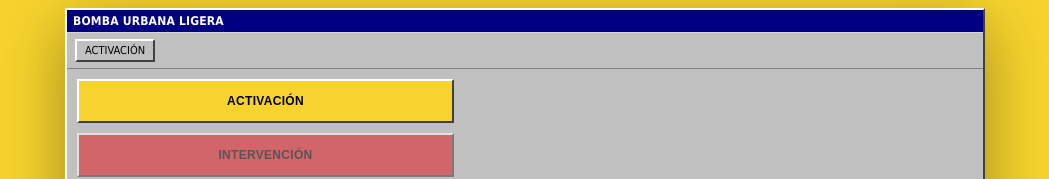
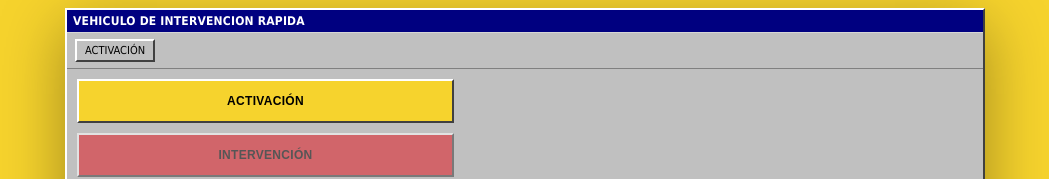
Before and after one commit to PGilLongo/TIMEXOpBETA_VIR, a plain HTML site: page PDF TIMEX.html in a window 1280 px wide. Shown: the top 179 px of the page, without its empty margins (115-1164 px from the left). Drawn offline with Linux system fonts and the light colour scheme.

Commit message:
Update PDF TIMEX.html

```diff
--- a/PDF TIMEX.html
+++ b/PDF TIMEX.html
@@ -443,7 +443,7 @@
     <header>
       <div class="titlebar">
         <div class="titlebarLeft">
-          <h1 id="headerTitle">BOMBA URBANA LIGERA</h1>
+          <h1 id="headerTitle">VEHICULO DE INTERVENCION RAPIDA</h1>
         </div>
       </div>
 
```
